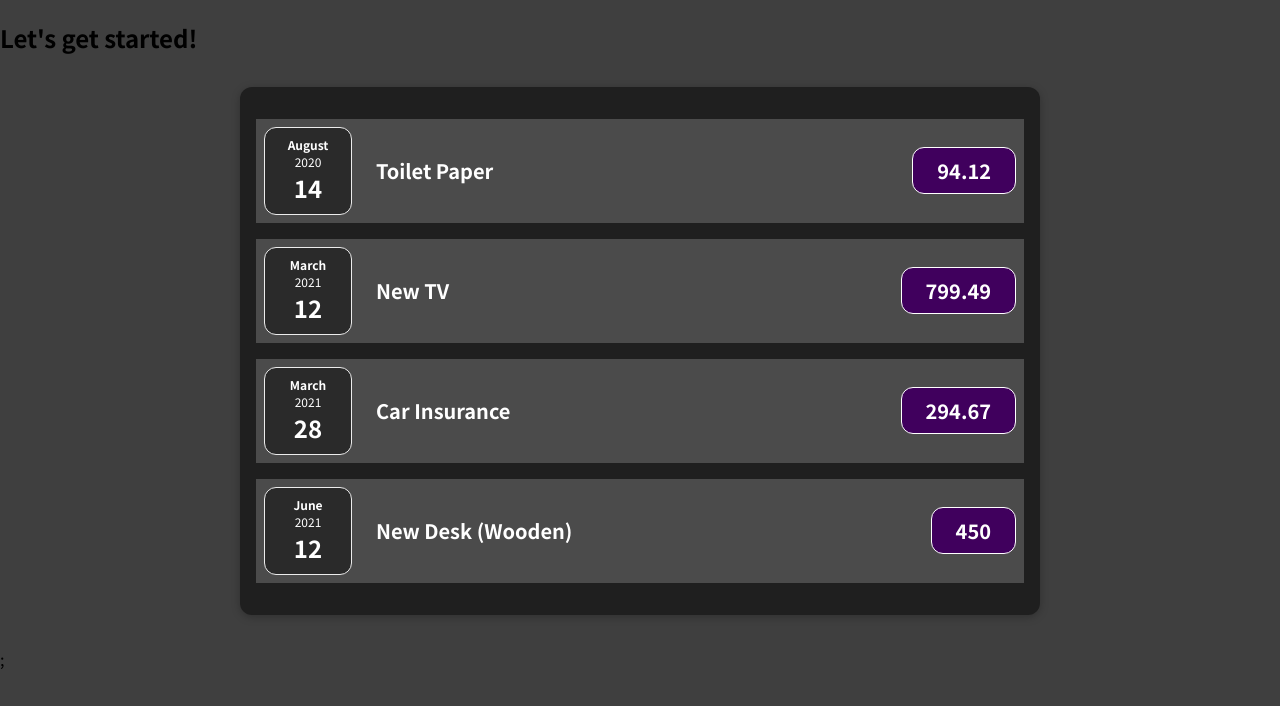
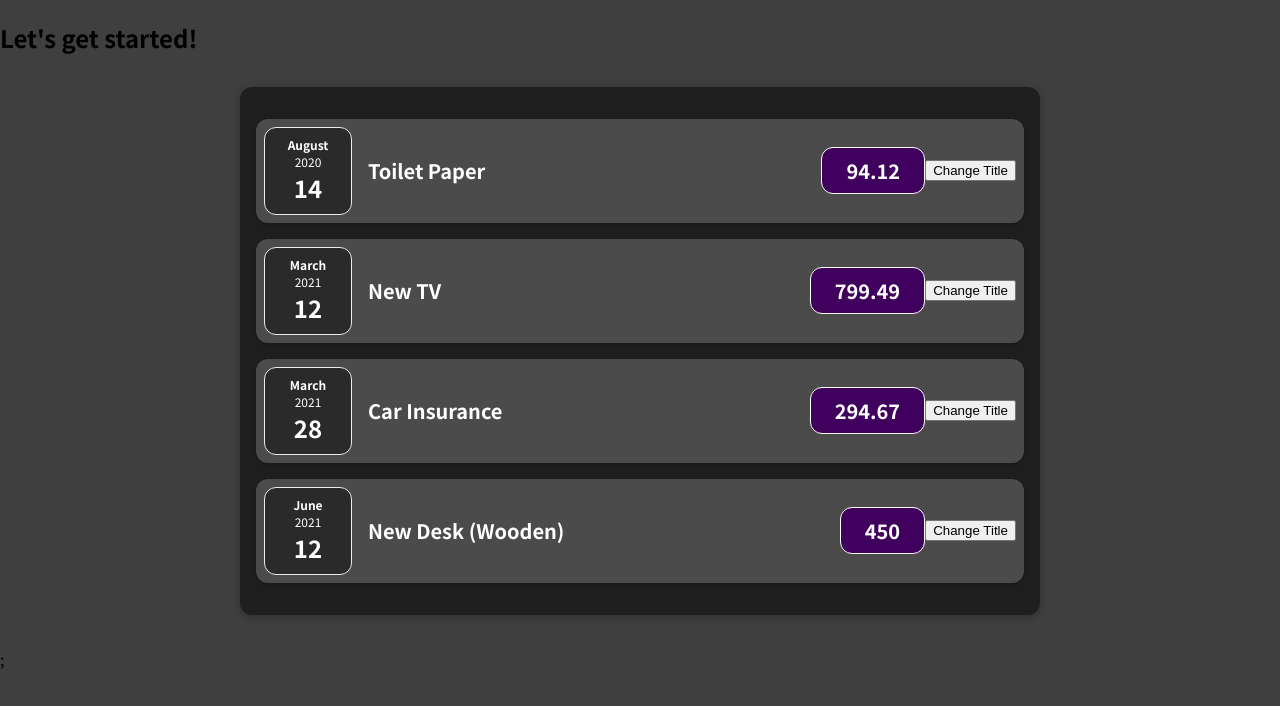
Before and after one commit to AlejandroJGarcia/udemi-js, a React (Create React App) app: page / in a window 1280 px wide. Shown: the top 706 px of the page. Built offline with nearby package versions, Linux system fonts and the light colour scheme.

Commit message:
add states and a button

```diff
--- a/src/App.js
+++ b/src/App.js
@@ -1,3 +1,4 @@
+import React from "react";
 import NewExpenses from "./components/NewExpenses";
 
 function App() {
@@ -27,7 +28,6 @@ function App() {
       date: new Date(2021, 5, 12),
     },
   ];
-
   return (
     <div>
       <h2>Let's get started!</h2>
--- a/src/components/ExpenseItem.js
+++ b/src/components/ExpenseItem.js
@@ -1,16 +1,25 @@
+import React, { useState } from "react";
 import ExpenseDate from "./ExpenseDate";
+import Card from "../UI/Card";
 import "./ExpenseItem.css";
 
 function ExpenseItem(props) {
+  const [title, setTitle] = useState(props.title);
+
+  const clickHandler = () => {
+    setTitle("Updated!");
+    console.log(title);
+  };
+
   return (
-    <div className="expense-item">
+    <Card className="expense-item">
       <ExpenseDate date={props.date} />
       <div className="expense-item__description">
-        <h2 className="expense-item h2">{props.title}</h2>
+        <h2>{props.title}</h2>
         <div className="expense-item__price">{props.amount}</div>
       </div>
-    </div>
+      <button onClick={clickHandler}>Change Title</button>
+    </Card>
   );
 }
-
 export default ExpenseItem;
```
Also changed, not shown: 1 other file (tests, documents, lock files or other folders).
